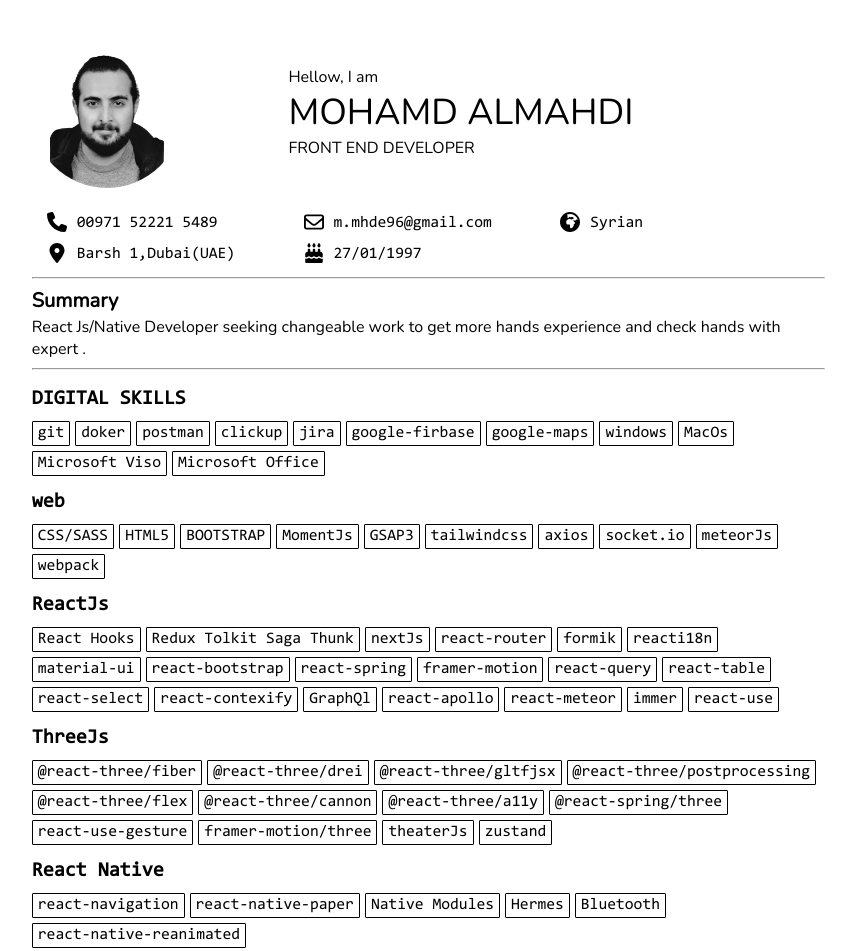
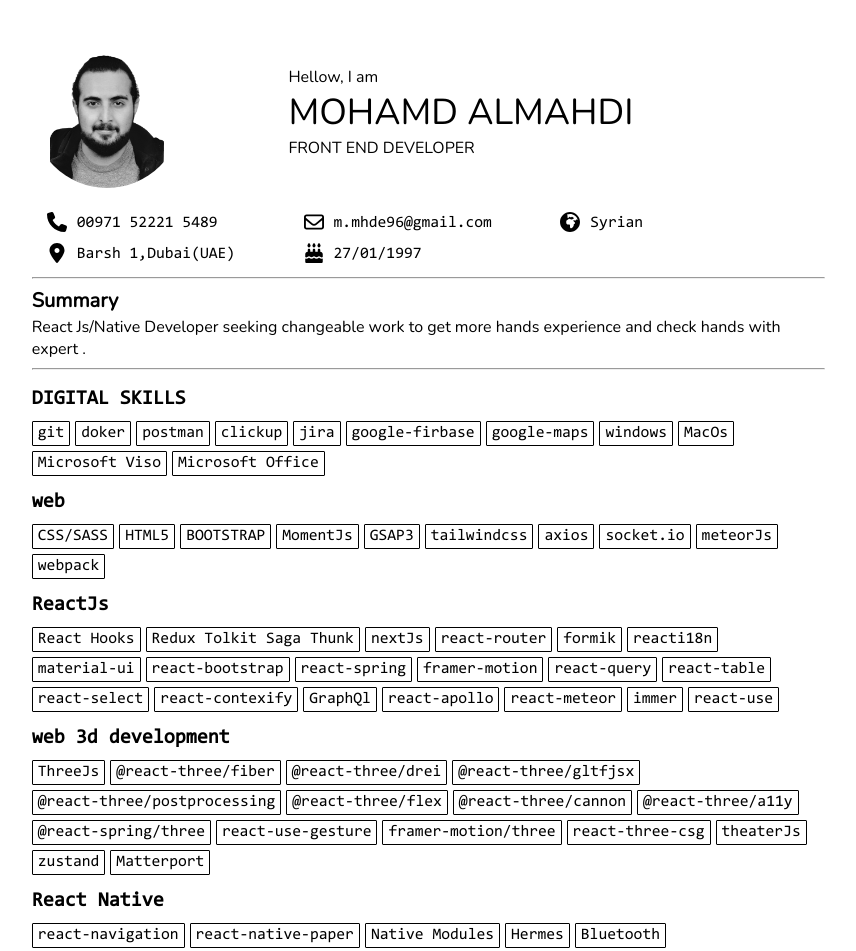
Before and after one commit to Mhde96/mohamd-almahdi-cv, a React (Create React App) app: page / in a window 1280 px wide. Shown: the top 951 px of the page, without its empty margins (6-862 px from the left). Built offline with nearby package versions, Linux system fonts and the light colour scheme.

Commit message:
Update info-digital.js

```diff
--- a/src/sections/digital-skills/info-digital.js
+++ b/src/sections/digital-skills/info-digital.js
@@ -58,8 +58,9 @@ export const info_digital = [
     ],
   },
   {
-    name: "ThreeJs",
+    name: "web 3d development",
     data: [
+      "ThreeJs",
       "@react-three/fiber",
       "@react-three/drei",
       "@react-three/gltfjsx",
@@ -70,8 +71,10 @@ export const info_digital = [
       "@react-spring/three",
       "react-use-gesture",
       "framer-motion/three",
+      "react-three-csg",
       "theaterJs",
       "zustand",
+      "Matterport"
     ],
   },
 
```
